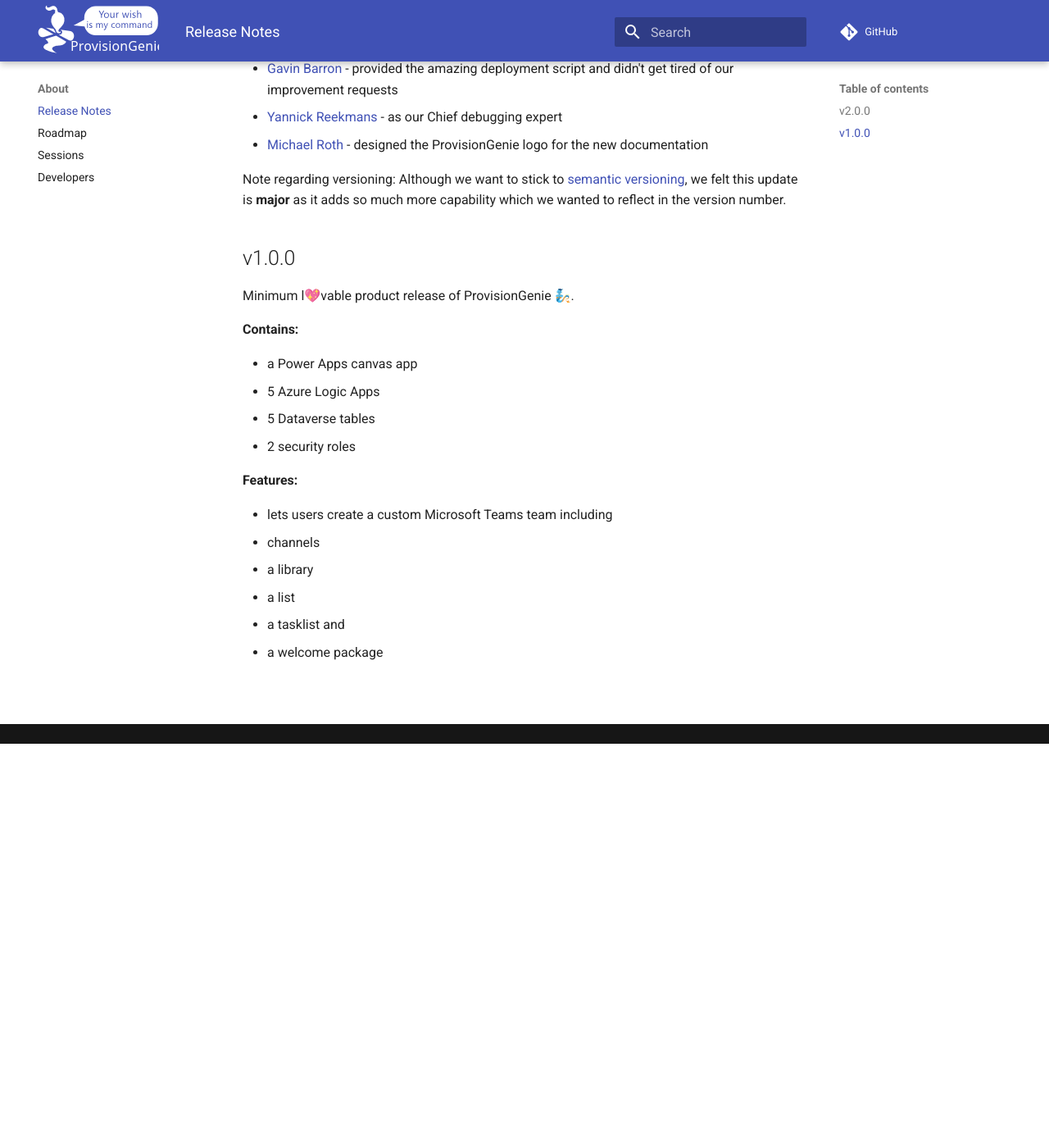
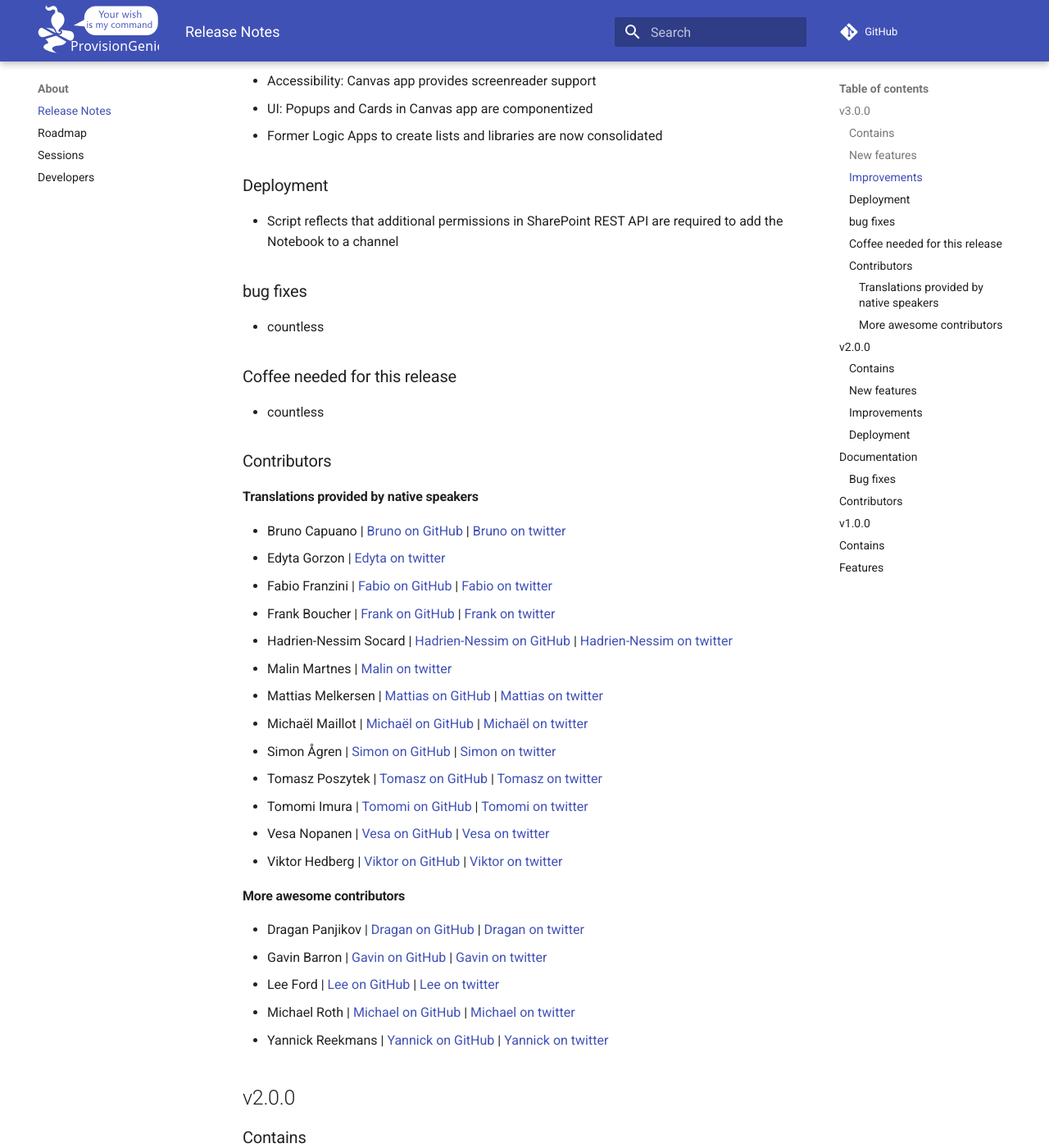
Before and after one commit to ProvisionGenie/ProvisionGenie, an MkDocs documentation site: the page built from Docs/docs/about/releasenotes.md, in a window 1280 px wide and 1400 px high, scrolled down 1368 px. Shown: the whole window at 82% size. Built offline with MkDocs 1.6.1 and Material for MkDocs 9.7.7, drawn with Linux system fonts in a browser that asks for light colours; comment, search, counter and statistics services are not loaded; before the commit the page ends 2275 px from its top, so only the background shows below that; some of the changed text lies outside the part shown.

Commit message:
adds release notes, roadmap for 3.0.0

```diff
--- a/Docs/docs/about/releasenotes.md
+++ b/Docs/docs/about/releasenotes.md
@@ -2,43 +2,118 @@
 
 ![header image](../media/index/Genie_Header.png)
 
+## v3.0.0
+### Contains
+
+* a Power Apps canvas app
+* 8 Azure Logic Apps
+* 8 Dataverse tables
+* 2 security roles
+
+### New features
+
+* Lets users add guests to Teams
+* Lets users add a OneNote notebook
+* Supports 3 themes for Teams
+  * default
+  * dark mode
+  * highcontrast mode
+* localization support in 12 languages
+  * Danish
+  * Dutch
+  * English
+  * French
+  * Finnish
+  * German
+  * Italian
+  * Norwegian
+  * Polish
+  * Spanish
+  * Swedish
+  * Japanese
+* lets users pin libraries and lists to channels
+
+### Improvements
+
+* Accessibility: Canvas app provides screenreader support
+* UI: Popups and Cards in Canvas app are componentized
+* Former Logic Apps to create lists and libraries are now consolidated
+
+### Deployment
+
+* Script reflects that additional permissions in SharePoint REST API are required to add the Notebook to a channel
+
+### bug fixes
+
+* countless
+
+### Coffee needed for this release
+
+* countless
+
+### Contributors
+
+#### Translations provided by native speakers
+
+* Bruno Capuano | [Bruno on GitHub](https://github.com/elbruno/) | [Bruno on twitter](https://twitter.com/elbruno)
+* Edyta Gorzon | [Edyta on twitter](https://twitter.com/EdytaGorzon)
+* Fabio Franzini | [Fabio on GitHub](https://github.com/fabiofranzini) | [Fabio on twitter](https://twitter.com/franzinifabio)
+* Frank Boucher | [Frank on GitHub](https://github.com/FBoucher) | [Frank on twitter](https://twitter.com/fboucheros)
+* Hadrien-Nessim Socard | [Hadrien-Nessim on GitHub](https://github.com/hadness) | [Hadrien-Nessim on twitter](https://twitter.com/h4dn355)
+* Malin Martnes | [Malin on twitter](https://twitter.com/MalinMartnes)
+* Mattias Melkersen | [Mattias on GitHub](https://github.com/mmelkersen) | [Mattias on twitter](https://twitter.com/MMelkersen)
+* Michaël Maillot | [Michaël on GitHub](https://github.com/michaelmaillot) | [Michaël on twitter](https://twitter.com/michael_maillot)
+* Simon Ågren | [Simon on GitHub](https://github.com/simonagren) | [Simon on twitter](https://twitter.com/agrenpoint)
+* Tomasz Poszytek | [Tomasz on GitHub](https://github.com/tposzytek) | [Tomasz on twitter](https://twitter.com/TomaszPoszytek)
+* Tomomi Imura | [Tomomi on GitHub](https://github.com/girliemac) | [Tomomi on twitter](https://twitter.com/girlie_mac)
+* Vesa Nopanen | [Vesa on GitHub](https://github.com/veskunopanen) | [Vesa on twitter](https://twitter.com/vesanopanen)
+* Viktor Hedberg | [Viktor on GitHub](https://github.com/hedbergtech) | [Viktor on twitter](https://twitter.com/headburgh)
+
+#### More awesome contributors
+
+* Dragan Panjikov | [Dragan on GitHub](https://github.com/panjkov) | [Dragan on twitter](https://twitter.com/panjkov)
+* Gavin Barron | [Gavin on GitHub](https://github.com/gavinbarron) | [Gavin on twitter](https://twitter.com/gavinbarron)
+* Lee Ford | [Lee on GitHub](https://github.com/leeford) | [Lee on twitter](https://twitter.com/lee_ford)
+* Michael Roth | [Michael on GitHub](https://github.com/michaelroth42) | [Michael on twitter](https://twitter.com/MichaelRoth42)
+* Yannick Reekmans | [Yannick on GitHub](https://github.com/YannickRe) | [Yannick on twitter](https://twitter.com/YannickReekmans)
+
+
 ## v2.0.0
 
-**Contains**
+### Contains
 
 * a Power Apps canvas app
 * 6 Azure Logic Apps
 * 6 Dataverse tables
 * 2 security roles
 
-**New features**
+### New features
 
 * lets users add members and additional owners to a Team
 * lets users skip creation of channels, library, or list
 
-**Improvements**
+### Improvements
 
 * provides more in detail in app information on default columns in libraries and lists
 * provides more up-to-date external learning resources
 * enrichens user experience by better guidance and error handling
 
-
-**Deployment**
+### Deployment
 
 * App registration and deployment of all resources in Azure are now done with an idempotent, automated script
 
-**Documentation**
+## Documentation
 
 * lives now on a mkdocs site
 * got its own logo
 
-**Bug fixes**
+### Bug fixes
 
 * solves an error message in Logic Apps regarding Managed Identity
 * solves an issue in Logic Apps that let the CreateTeam flow fail
 * several minor bug fixes in the Canvas App
 
-**Contributors**
+## Contributors
 
 This is an open-source initiative by [Luise Freese](https://twitter.com/LuiseFreese) and [Carmen Ysewijn](https://twitter.com/CarmenYsewijn) and we 💜 community contributions. This release is brought to you with the help of
 
@@ -51,16 +126,16 @@
 Note regarding versioning: Although we want to stick to [semantic versioning](https://semver.org/), we felt this update is **major** as it adds so much more capability which we wanted to reflect in the version number.
 
 ## v1.0.0
+
 Minimum l💖vable product release of ProvisionGenie 🧞.
-
-**Contains:**
+## Contains
 
 * a Power Apps canvas app
 * 5 Azure Logic Apps
 * 5 Dataverse tables
 * 2 security roles
 
-**Features:**
+## Features
 
 * lets users create a custom Microsoft Teams team including
   * channels
```
Also changed, not shown: Docs/docs/about/roadmap.md (+2 -4 lines), Docs/docs/about/sessions.md (+0 -1 lines), Docs/docs/corecomponents/canvasapp.md (+1 -1 lines), Docs/docs/corecomponents/languagepacks.md (+28 -11 lines), Docs/next/cli-instructions.md (deleted, +0 -135 lines), 1 other file.
